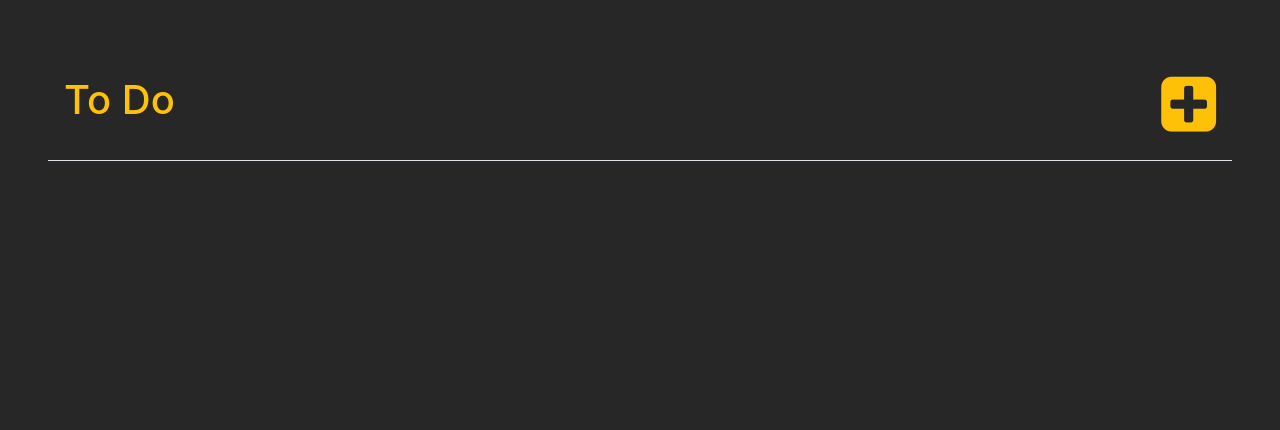
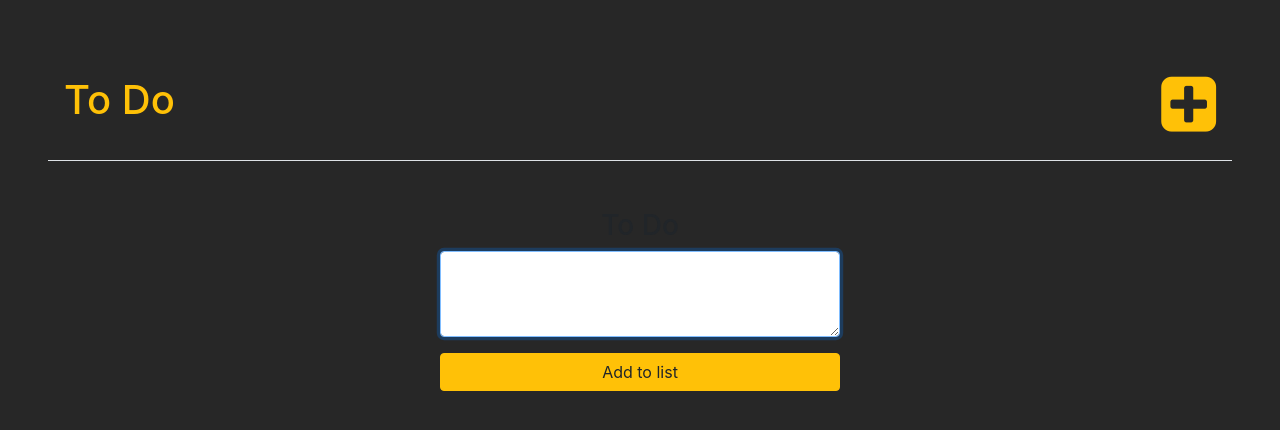
Before and after one commit to pratikmanta/Applozic-task, a React (Create React App) app: page / in a window 1280 px wide. Both pictures are taken after a click on the element 1188 px from the left and 104 px from the top of the page. Shown: the top 430 px of the page. Built offline with nearby package versions, Linux system fonts and the light colour scheme.

Commit message:
added input modal to add tasks

```diff
--- a/src/App.js
+++ b/src/App.js
@@ -1,24 +1,70 @@
 import React, { Component } from 'react';
+import Modal from 'react-responsive-modal';
+
 
 class App extends Component {
+  state = {
+    isOpen: false,
+    task: ''
+  };
+
+  toggleModal = () => {
+    this.setState(prevState => ({isOpen: !prevState.isOpen}));
+  };
+
+  handleInput = (e) => {
+    console.log(e.target.value)
+  }
+
+  renderModal = () => {
+    return (
+      <Modal
+        open={this.state.isOpen}
+        showCloseIcon={false} center
+        onClose={this.toggleModal}
+        styles={{
+          modal: styles.modalStyle
+        }}
+      >
+        <div style={styles.inputBox}>
+          <h3 className="text-center">To Do</h3>
+          <div className="form-group">
+            <textarea className="form-control" rows="3" onChange={this.handleInput}/>
+          </div>
+          <button className="btn btn-block btn-warning">Add to list</button>
+        </div>
+      </Modal>
+    )
+  }
+
+
   render() {
     return (
       <div className="m-4 p-4">
-        <nav class="navbar navbar-light text-warning border-bottom ">
-            <h1 className="text-center">To Do</h1>
-            <span style={styles.buttonStyle}>
-              <i class="fa fa-plus-square"></i>
+        <nav className="navbar navbar-light text-warning border-bottom ">
+            <h1>To Do</h1>
+            <span style={styles.buttonStyle} onClick={this.toggleModal}>
+              <i className="fa fa-plus-square"></i>
             </span>
         </nav>
+        {this.renderModal()}
       </div>
     );
   }
 }
 
 const styles = {
+
+  inputBox : {
+    width: '400px',
+  },
   buttonStyle : {
     fontSize: '4em',
-    cursor:'pointer'
+    cursor:'pointer',
+  },
+  modalStyle : {
+    display: 'flex',
+    justifyContent: 'center',
   }
 }
 
```
